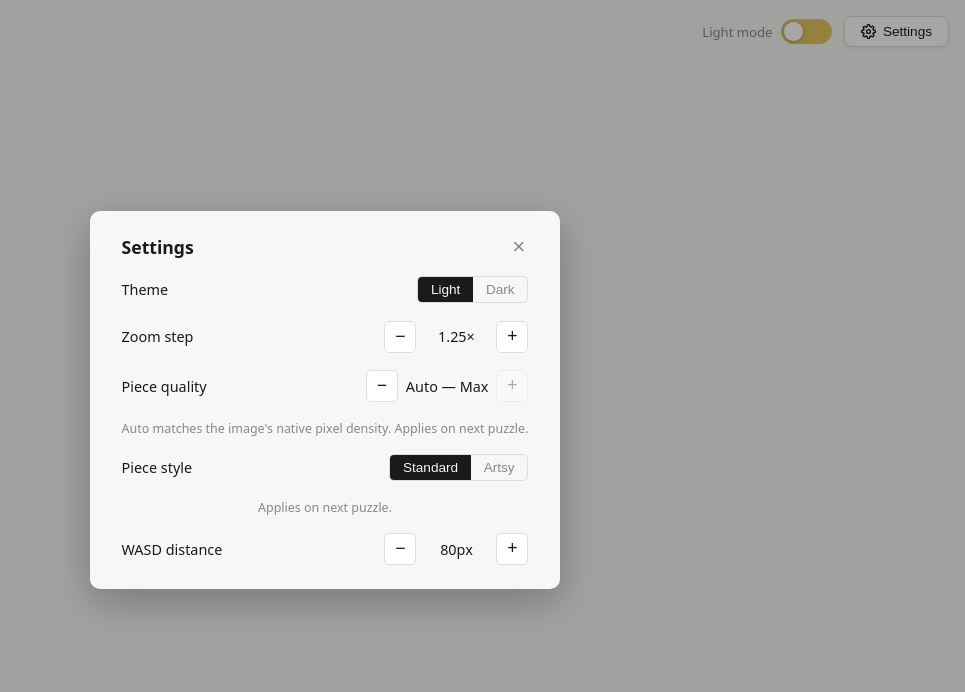
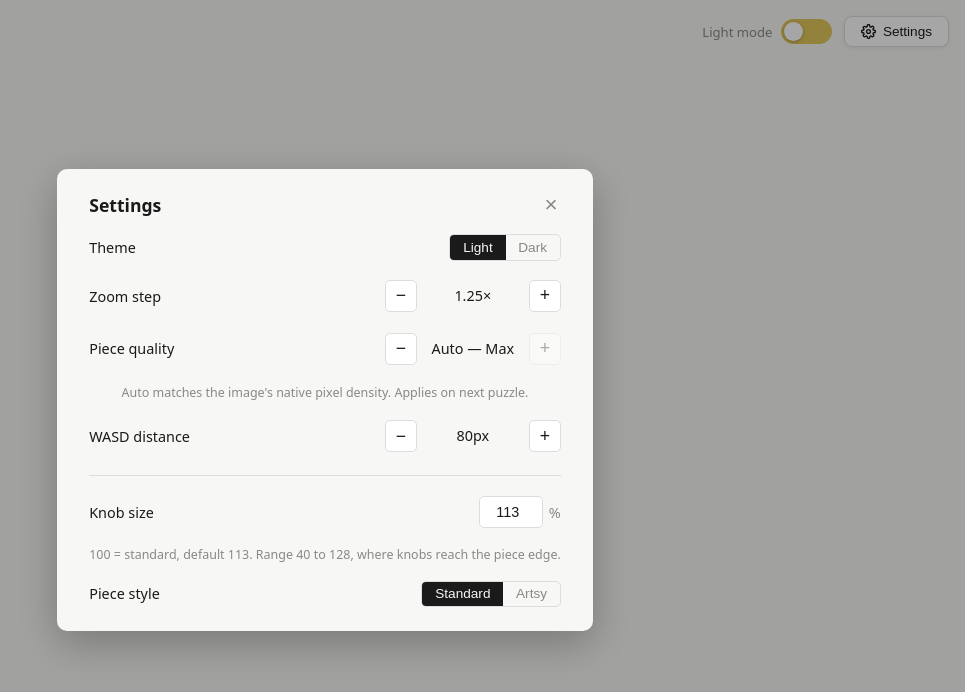
Before and after one commit to kakardo/aki-puzzle, a React (Vite) app: page / in a window 1280 px wide. Both pictures are taken after a click on the button "Settings". Shown: the top 692 px of the page, without its empty margins (315-1280 px from the left). Built offline with nearby package versions, Linux system fonts and the light colour scheme.

Commit message:
Redesign jigsaw knobs and make knob size a typed value

```diff
--- a/src/App.tsx
+++ b/src/App.tsx
@@ -1,6 +1,7 @@
 import { useState, useEffect } from 'react'
 import PuzzleBoard from './PuzzleBoard'
 import SettingsModal, { type Settings } from './SettingsModal'
+import { KNOB_DEFAULT } from './pieces'
 import './App.css'
 
 function calcGrid(count: number, aspect: number): { cols: number; rows: number } {
@@ -9,7 +10,7 @@ function calcGrid(count: number, aspect: number): { cols: number; rows: number }
   return { cols, rows }
 }
 
-const DEFAULT_SETTINGS: Settings = { zoomStep: 1.25, resolution: 99, panStep: 80, theme: 'light', pieceStyle: 'standard' }
+const DEFAULT_SETTINGS: Settings = { zoomStep: 1.25, resolution: 99, panStep: 80, theme: 'light', knobSize: KNOB_DEFAULT, pieceStyle: 'standard' }
 
 const VALID_PIECE_STYLES = ['standard', 'artsy']
 
@@ -18,9 +19,8 @@ function loadSettings(): Settings {
     const saved = localStorage.getItem('zenpiece-settings')
     if (saved) {
       const parsed = JSON.parse(saved)
-      if (!VALID_PIECE_STYLES.includes(parsed.pieceStyle)) {
-        parsed.pieceStyle = 'standard'
-      }
+      if (!VALID_PIECE_STYLES.includes(parsed.pieceStyle)) parsed.pieceStyle = 'standard'
+      if (typeof parsed.knobSize !== 'number' || !Number.isFinite(parsed.knobSize)) parsed.knobSize = KNOB_DEFAULT
       return { ...DEFAULT_SETTINGS, ...parsed }
     }
   } catch {}
@@ -115,6 +115,7 @@ export default function App() {
           zoomStep={settings.zoomStep}
           resolution={settings.resolution}
           panStep={settings.panStep}
+          knobSize={settings.knobSize}
           pieceStyle={settings.pieceStyle}
           theme={settings.theme}
           accentColor={accentColor}
--- a/src/SettingsModal.css
+++ b/src/SettingsModal.css
@@ -113,8 +113,14 @@
 }
 
 .stepper-value {
-  min-width: 4rem;
+  width: 6rem;
+  min-height: 2.2rem;
+  display: flex;
+  align-items: center;
+  justify-content: center;
   text-align: center;
+  white-space: normal;
+  line-height: 1.15;
   font-size: 0.9rem;
   font-variant-numeric: tabular-nums;
   color: var(--text);
@@ -126,3 +132,33 @@
   color: var(--subtle);
   text-align: center;
 }
+
+.setting-divider {
+  height: 1px;
+  background: var(--border);
+  margin: 0.2rem 0;
+}
+
+.knob-field {
+  display: flex;
+  align-items: center;
+  gap: 0.35rem;
+}
+
+.knob-input {
+  width: 4rem;
+  height: 2rem;
+  padding: 0 0.5rem;
+  border: 1px solid var(--border);
+  border-radius: 5px;
+  background: var(--surface);
+  color: var(--text);
+  font-size: 0.9rem;
+  text-align: right;
+  font-variant-numeric: tabular-nums;
+}
+
+.knob-unit {
+  font-size: 0.9rem;
+  color: var(--subtle);
+}
--- a/src/SettingsModal.tsx
+++ b/src/SettingsModal.tsx
@@ -1,3 +1,5 @@
+import { useState } from 'react'
+import { KNOB_MIN, KNOB_MAX, KNOB_DEFAULT } from './pieces'
 import './SettingsModal.css'
 
 export type PieceStyle = 'standard' | 'artsy'
@@ -7,6 +9,7 @@ export interface Settings {
   resolution: number
   panStep: number
   theme: 'light' | 'dark'
+  knobSize: number
   pieceStyle: PieceStyle
 }
 
@@ -16,6 +19,11 @@ const ZOOM_INC = 0.05
 const PAN_MIN = 20
 const PAN_MAX = 300
 const PAN_INC = 20
+
+const PIECE_STYLES: { value: PieceStyle; label: string }[] = [
+  { value: 'standard', label: 'Standard' },
+  { value: 'artsy',    label: 'Artsy' },
+]
 
 interface Props {
   settings: Settings
@@ -50,13 +58,17 @@ function Stepper({
   )
 }
 
-const PIECE_STYLES: { value: PieceStyle; label: string }[] = [
-  { value: 'standard', label: 'Standard' },
-  { value: 'artsy',    label: 'Artsy' },
-]
+export default function SettingsModal({ settings, onChange, onClose }: Props) {
+  const { zoomStep, resolution, panStep, theme, knobSize, pieceStyle } = settings
 
-export default function SettingsModal({ settings, onChange, onClose }: Props) {
-  const { zoomStep, resolution, panStep, theme, pieceStyle } = settings
+  const [knobInput, setKnobInput] = useState(String(knobSize))
+  const commitKnob = () => {
+    let v = parseInt(knobInput, 10)
+    if (!Number.isFinite(v)) v = knobSize
+    v = Math.min(KNOB_MAX, Math.max(KNOB_MIN, v))
+    setKnobInput(String(v))
+    onChange({ ...settings, knobSize: v })
+  }
 
   return (
     <div className="modal-backdrop" onClick={onClose}>
@@ -69,18 +81,8 @@ export default function SettingsModal({ settings, onChange, onClose }: Props) {
         <div className="setting-row">
           <span className="setting-label">Theme</span>
           <div className="theme-toggle">
-            <button
-              className={`theme-btn${theme === 'light' ? ' active' : ''}`}
-              onClick={() => onChange({ ...settings, theme: 'light' })}
-            >
-              Light
-            </button>
-            <button
-              className={`theme-btn${theme === 'dark' ? ' active' : ''}`}
-              onClick={() => onChange({ ...settings, theme: 'dark' })}
-            >
-              Dark
-            </button>
+            <button className={`theme-btn${theme === 'light' ? ' active' : ''}`} onClick={() => onChange({ ...settings, theme: 'light' })}>Light</button>
+            <button className={`theme-btn${theme === 'dark'  ? ' active' : ''}`} onClick={() => onChange({ ...settings, theme: 'dark'  })}>Dark</button>
           </div>
         </div>
 
@@ -110,6 +112,37 @@ export default function SettingsModal({ settings, onChange, onClose }: Props) {
         })()}
         <p className="setting-hint">Auto matches the image's native pixel density. Applies on next puzzle.</p>
 
+        <Stepper
+          label="WASD distance"
+          display={`${panStep}px`}
+          onDecrement={() => onChange({ ...settings, panStep: Math.max(PAN_MIN, panStep - PAN_INC) })}
+          onIncrement={() => onChange({ ...settings, panStep: Math.min(PAN_MAX, panStep + PAN_INC) })}
+          decrementDisabled={panStep <= PAN_MIN}
+          incrementDisabled={panStep >= PAN_MAX}
+        />
+
+        <div className="setting-divider" />
+
+        <div className="setting-row">
+          <span className="setting-label">Knob size</span>
+          <div className="knob-field">
+            <input
+              className="knob-input"
+              type="number"
+              inputMode="numeric"
+              min={KNOB_MIN}
+              max={KNOB_MAX}
+              placeholder={String(KNOB_DEFAULT)}
+              value={knobInput}
+              onChange={e => setKnobInput(e.target.value)}
+              onBlur={commitKnob}
+              onKeyDown={e => { if (e.key === 'Enter') (e.target as HTMLInputElement).blur() }}
+            />
+            <span className="knob-unit">%</span>
+          </div>
+        </div>
+        <p className="setting-hint">100 = standard, default {KNOB_DEFAULT}. Range {KNOB_MIN} to {KNOB_MAX}, where knobs reach the piece edge.</p>
+
         <div className="setting-row">
           <span className="setting-label">Piece style</span>
           <div className="theme-toggle">
@@ -124,16 +157,6 @@ export default function SettingsModal({ settings, onChange, onClose }: Props) {
             ))}
           </div>
         </div>
-        <p className="setting-hint">Applies on next puzzle.</p>
-
-        <Stepper
-          label="WASD distance"
-          display={`${panStep}px`}
-          onDecrement={() => onChange({ ...settings, panStep: Math.max(PAN_MIN, panStep - PAN_INC) })}
-          onIncrement={() => onChange({ ...settings, panStep: Math.min(PAN_MAX, panStep + PAN_INC) })}
-          decrementDisabled={panStep <= PAN_MIN}
-          incrementDisabled={panStep >= PAN_MAX}
-        />
       </div>
     </div>
   )
--- a/src/pieces.ts
+++ b/src/pieces.ts
@@ -13,29 +13,119 @@ export interface PieceData {
   locked: boolean
 }
 
-// Standard: symmetric bezier tabs centred on each edge
+// Convert a list of anchor points into smooth cubic bezier segments that pass
+// through every anchor (Catmull-Rom). m0 and mEnd set the tangent at the first
+// and last anchor; interior tangents are the average of each anchor's
+// neighbours, scaled by tension.
+function smoothBeziers(
+  pts: [number, number][],
+  m0: [number, number],
+  mEnd: [number, number],
+  tension: number
+) {
+  const n = pts.length
+  const m: [number, number][] = []
+  for (let i = 0; i < n; i++) {
+    if (i === 0) m.push(m0)
+    else if (i === n - 1) m.push(mEnd)
+    else m.push([
+      (pts[i + 1][0] - pts[i - 1][0]) * 0.5 * tension,
+      (pts[i + 1][1] - pts[i - 1][1]) * 0.5 * tension,
+    ])
+  }
+  const segs: number[][] = []
+  for (let i = 0; i < n - 1; i++) {
+    const p0 = pts[i], p1 = pts[i + 1]
+    segs.push([
+      p0[0] + m[i][0] / 3,     p0[1] + m[i][1] / 3,
+      p1[0] - m[i + 1][0] / 3, p1[1] - m[i + 1][1] / 3,
+      p1[0], p1[1],
+    ])
+  }
+  return segs
+}
+
+// Draw one edge from corner A to corner B. If d !== 0 a classic jigsaw tab is
+// added: broad shoulders, a short low waist, and a round bulb that overhangs
+// the waist (the undercut that makes pieces feel like they lock together). The
+// profile is symmetric about the edge midpoint and d only flips the outward
+// direction, so a blank (d = -1) is the exact mirror of a tab (d = +1) and
+// every hole matches the knob that fits it.
+function edgeWithKnob(
+  ctx: CanvasRenderingContext2D,
+  ax: number, ay: number, bx: number, by: number,
+  nx: number, ny: number, // unit outward normal (tab protrusion direction)
+  d: number,
+  u: number               // knob unit = tabSize times the effective scale
+) {
+  if (!d) { ctx.lineTo(bx, by); return }
+
+  const L = Math.hypot(bx - ax, by - ay)
+  const ux = (bx - ax) / L, uy = (by - ay) / L
+  const map = (s: number, o: number): [number, number] => [
+    ax + (L / 2 + s) * ux + d * o * nx,
+    ay + (L / 2 + s) * uy + d * o * ny,
+  ]
+
+  // Tab profile in local units of u: s = along the edge, o = outward.
+  const A: [number, number][] = ([
+    [-0.34, 0.00], // base-left (shoulder)
+    [-0.22, 0.20], // neck waist (pinch)
+    [-0.40, 0.52], // bulb lower-left, widest point, overhangs the waist
+    [ 0.00, 0.78], // bulb top (rounded)
+    [ 0.40, 0.52], // bulb lower-right
+    [ 0.22, 0.20], // neck waist
+    [ 0.34, 0.00], // base-right
+  ] as [number, number][]).map(([s, o]): [number, number] => [s * u, o * u])
+
+  // tangents at the flat-edge ends run along the edge so the knob blends in
+  const segs = smoothBeziers(A, [0.30 * u, 0], [0.30 * u, 0], 1.0)
+
+  const p = map(A[0][0], A[0][1]); ctx.lineTo(p[0], p[1])
+  for (const sg of segs) {
+    const c1 = map(sg[0], sg[1]), c2 = map(sg[2], sg[3]), e = map(sg[4], sg[5])
+    ctx.bezierCurveTo(c1[0], c1[1], c2[0], c2[1], e[0], e[1])
+  }
+  ctx.lineTo(bx, by)
+}
+
+// Knob size is entered as a number where 100 is the standard size. The tab
+// reaches 0.78u outward, so at 128 the knob tip reaches the piece border, the
+// point where it would meet the neighbouring piece. That is the hard ceiling;
+// going higher would clip the knob. The floor just keeps it visible.
+export const KNOB_MIN = 40
+export const KNOB_MAX = 128
+export const KNOB_DEFAULT = 113
+function knobScale(knobSize: number) {
+  const pct = Number.isFinite(knobSize) ? knobSize : 100
+  return Math.min(KNOB_MAX, Math.max(KNOB_MIN, pct)) / 100
+}
+
+// Standard: proper jigsaw knob, a narrow neck leading to a round bulb (drop)
 function drawPathStandard(
   ctx: CanvasRenderingContext2D,
   tabs: [number, number, number, number],
   w: number,
   h: number,
-  t: number
+  t: number,
+  knobSize: number
 ) {
   const [top, right, bottom, left] = tabs
+
+  const u = t * knobScale(knobSize)
+
   ctx.beginPath()
   ctx.moveTo(0, 0)
-  ctx.lineTo(w / 2 - t, 0)
-  ctx.bezierCurveTo(w / 2 - t, -top * t, w / 2 + t, -top * t, w / 2 + t, 0)
-  ctx.lineTo(w, 0)
-  ctx.lineTo(w, h / 2 - t)
-  ctx.bezierCurveTo(w + right * t, h / 2 - t, w + right * t, h / 2 + t, w, h / 2 + t)
-  ctx.lineTo(w, h)
-  ctx.lineTo(w / 2 + t, h)
-  ctx.bezierCurveTo(w / 2 + t, h + bottom * t, w / 2 - t, h + bottom * t, w / 2 - t, h)
-  ctx.lineTo(0, h)
-  ctx.lineTo(0, h / 2 + t)
-  ctx.bezierCurveTo(-left * t, h / 2 + t, -left * t, h / 2 - t, 0, h / 2 - t)
-  ctx.lineTo(0, 0)
+
+  // Top edge: left to right, tab protrudes upward
+  edgeWithKnob(ctx, 0, 0, w, 0, 0, -1, top, u)
+  // Right edge: top to bottom, tab protrudes rightward
+  edgeWithKnob(ctx, w, 0, w, h, 1, 0, right, u)
+  // Bottom edge: right to left, tab protrudes downward
+  edgeWithKnob(ctx, w, h, 0, h, 0, 1, bottom, u)
+  // Left edge: bottom to top, tab protrudes leftward
+  edgeWithKnob(ctx, 0, h, 0, 0, -1, 0, left, u)
+
   ctx.closePath()
 }
 
@@ -71,10 +161,11 @@ function drawPiecePath(
   w: number,
   h: number,
   t: number,
-  style: string
+  style: string,
+  knobSize: number
 ) {
   if (style === 'artsy') return drawPathArtsy(ctx, tabs, w, h, t)
-  return drawPathStandard(ctx, tabs, w, h, t)
+  return drawPathStandard(ctx, tabs, w, h, t, knobSize)
 }
 
 export function calcPieceSize(
@@ -82,7 +173,8 @@ export function calcPieceSize(
   cols: number,
   rows: number,
   stageWidth: number,
-  stageHeight: number
+  stageHeight: number,
+  knobSize = 100
 ): { pw: number; ph: number; padding: number } {
   const aspect = image.width / image.height
   const fraction = 0.40
@@ -96,7 +188,8 @@ export function calcPieceSize(
 
   const pw = Math.max(1, Math.floor(frameW / cols))
   const ph = Math.max(1, Math.floor(frameH / rows))
-  const padding = Math.max(4, Math.round(Math.min(pw, ph) * 0.22))
+  // larger knobs need a bigger canvas border so the tab stays in bounds
+  const padding = Math.max(6, Math.round(Math.min(pw, ph) * 0.28 * Math.max(1, knobScale(knobSize))))
   return { pw, ph, padding }
 }
 
@@ -202,7 +295,8 @@ export function renderPiece(
   ph: number,
   padding: number,
   resolution: number,
-  pieceStyle = 'standard'
+  pieceStyle = 'standard',
+  knobSize = 100
 ): { canvas: HTMLCanvasElement; displayW: number; displayH: number } {
   const tabSize = padding
   const naturalRes = Math.min(image.width / (cols * pw), image.height / (rows * ph))
@@ -218,7 +312,7 @@ export function renderPiece(
 
   ctx.save()
   ctx.translate(padding, padding)
-  drawPiecePath(ctx, piece.tabs, pw, ph, tabSize, pieceStyle)
+  drawPiecePath(ctx, piece.tabs, pw, ph, tabSize, pieceStyle, knobSize)
   ctx.clip()
 
   const sx = (piece.col * image.width)  / cols
@@ -239,7 +333,7 @@ export function renderPiece(
 
   ctx.save()
   ctx.translate(padding, padding)
-  drawPiecePath(ctx, piece.tabs, pw, ph, tabSize, pieceStyle)
+  drawPiecePath(ctx, piece.tabs, pw, ph, tabSize, pieceStyle, knobSize)
   ctx.strokeStyle = 'rgba(0,0,0,0.3)'
   ctx.lineWidth = 1
   ctx.stroke()
```
Also changed, not shown: src/PuzzleBoard.tsx (+28 -3 lines), 1 other file (tests, documents, lock files or other folders).
